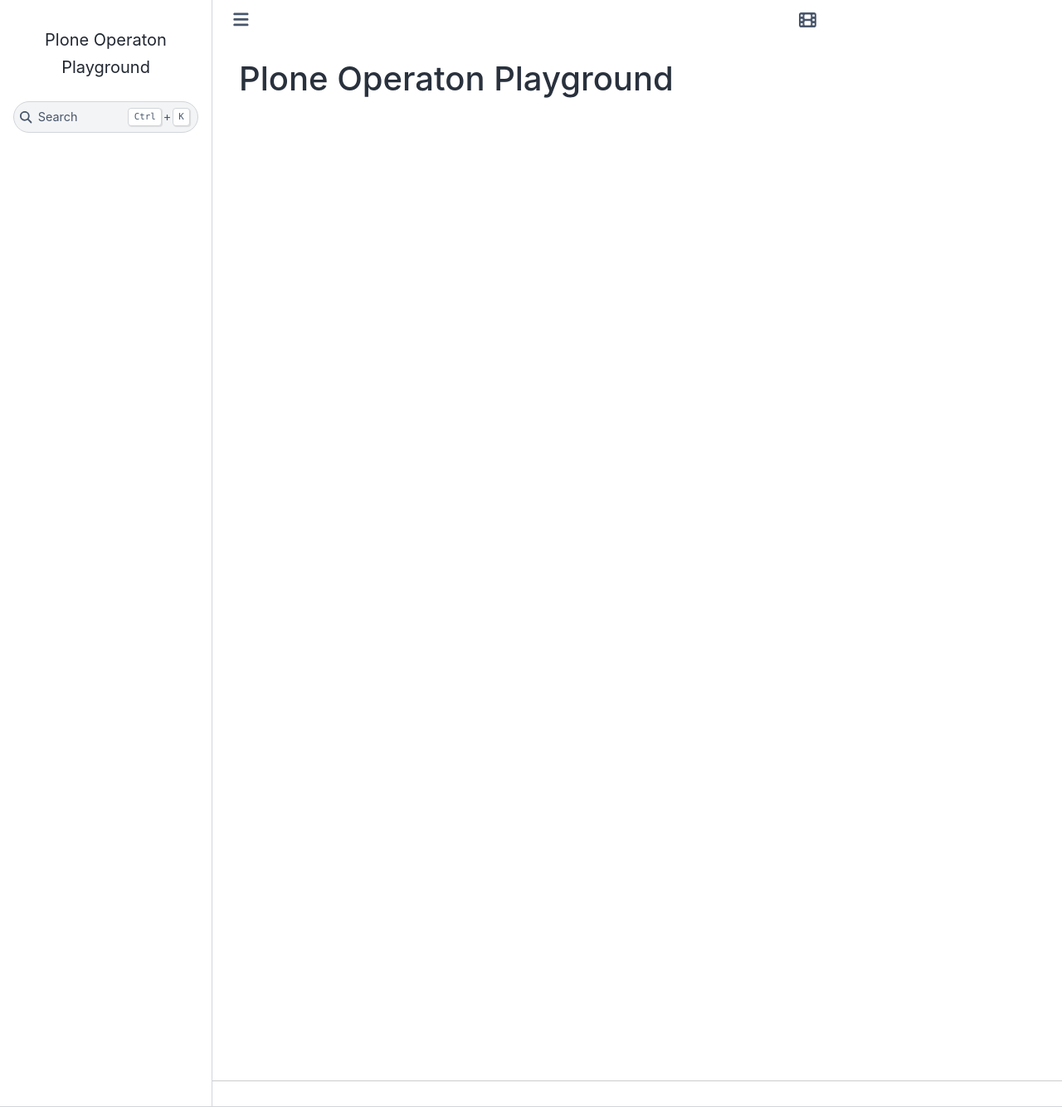
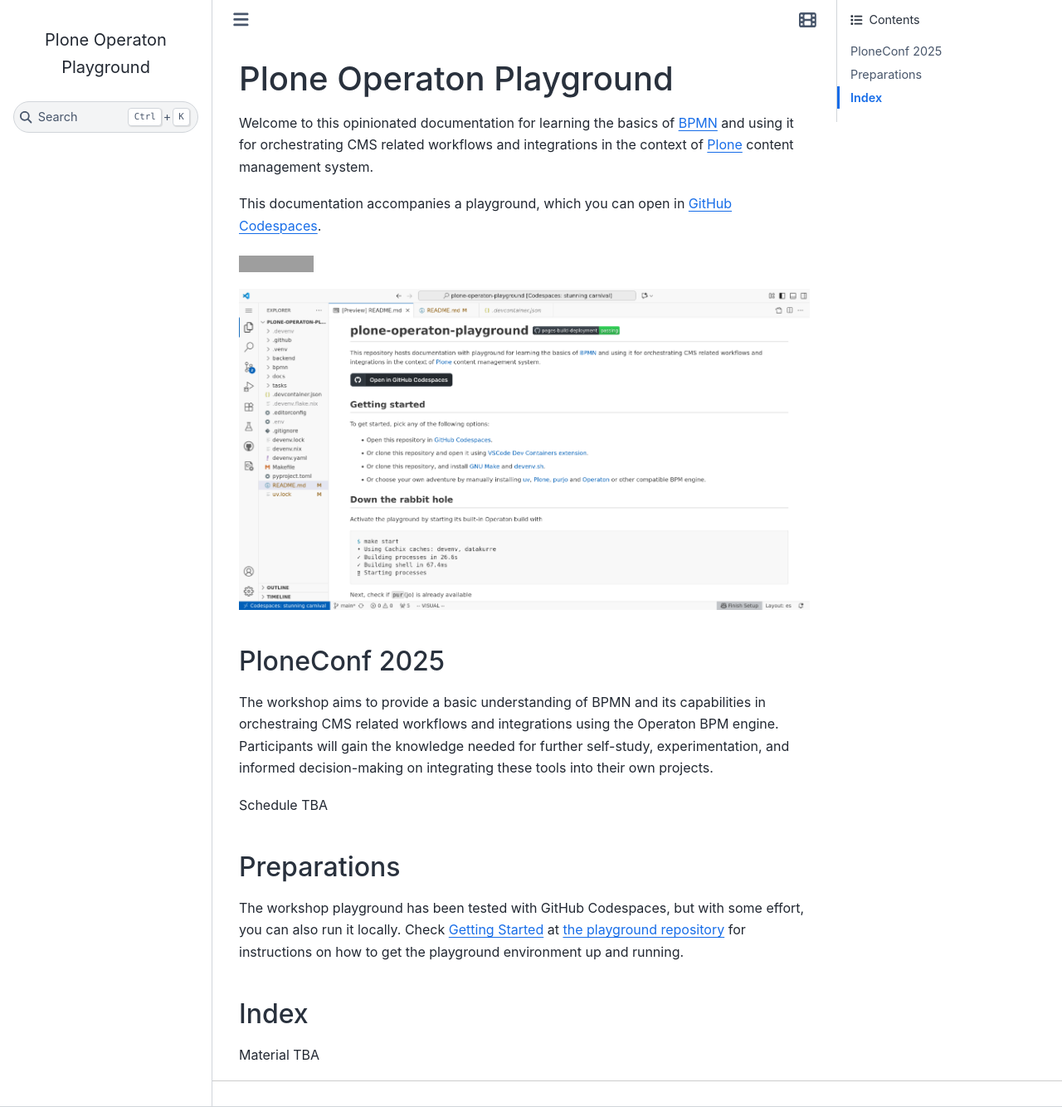
Before and after one commit to datakurre/plone-operaton-playground, a Sphinx documentation site: the page built from docs/index.md, in a window 1280 px wide and 1334 px high. Shown: the whole window at 83% size. Built offline with Sphinx 7.4.7 and the Sphinx Book theme 1.1.4, drawn with Linux system fonts in a browser that asks for light colours; a script that is not in the unit is left out; grey boxes are pictures that could not be loaded.

Commit message:
docs: Update

```diff
--- a/docs/index.md
+++ b/docs/index.md
@@ -1,3 +1,28 @@
 <!-- Syntax: https://myst-parser.readthedocs.io/ -->
 
 # Plone Operaton Playground
+
+Welcome to this opinionated documentation for learning the basics of [BPMN](https://www.bpmn.org/) and using it for orchestrating CMS related workflows and integrations in the context of [Plone](https://plone.org) content management system.
+
+This documentation accompanies a playground, which you can open in [GitHub Codespaces](https://codespaces.new/datakurre/plone-operaton-playground).
+
+[![Open in GitHub Codespaces](https://github.com/codespaces/badge.svg)](https://codespaces.new/datakurre/plone-operaton-playground)
+
+![Screenshot of GitHub Codespaces](./README.png)
+
+
+## PloneConf 2025
+
+The workshop aims to provide a basic understanding of BPMN and its capabilities in orchestraing CMS related workflows and integrations using the Operaton BPM engine. Participants will gain the knowledge needed for further self-study, experimentation, and informed decision-making on integrating these tools into their own projects.
+
+Schedule TBA
+
+
+## Preparations
+
+The workshop playground has been tested with GitHub Codespaces, but with some effort, you can also run it locally. Check [Getting Started](https://github.com/datakurre/plone-operaton-playground#getting-started) at [the playground repository](https://github.com/datakurre/operation-robot-playground) for instructions on how to get the playground environment up and running.
+
+
+## Index
+
+Material TBA
```
Also changed, not shown: docs/README.png (added), 1 other file.
